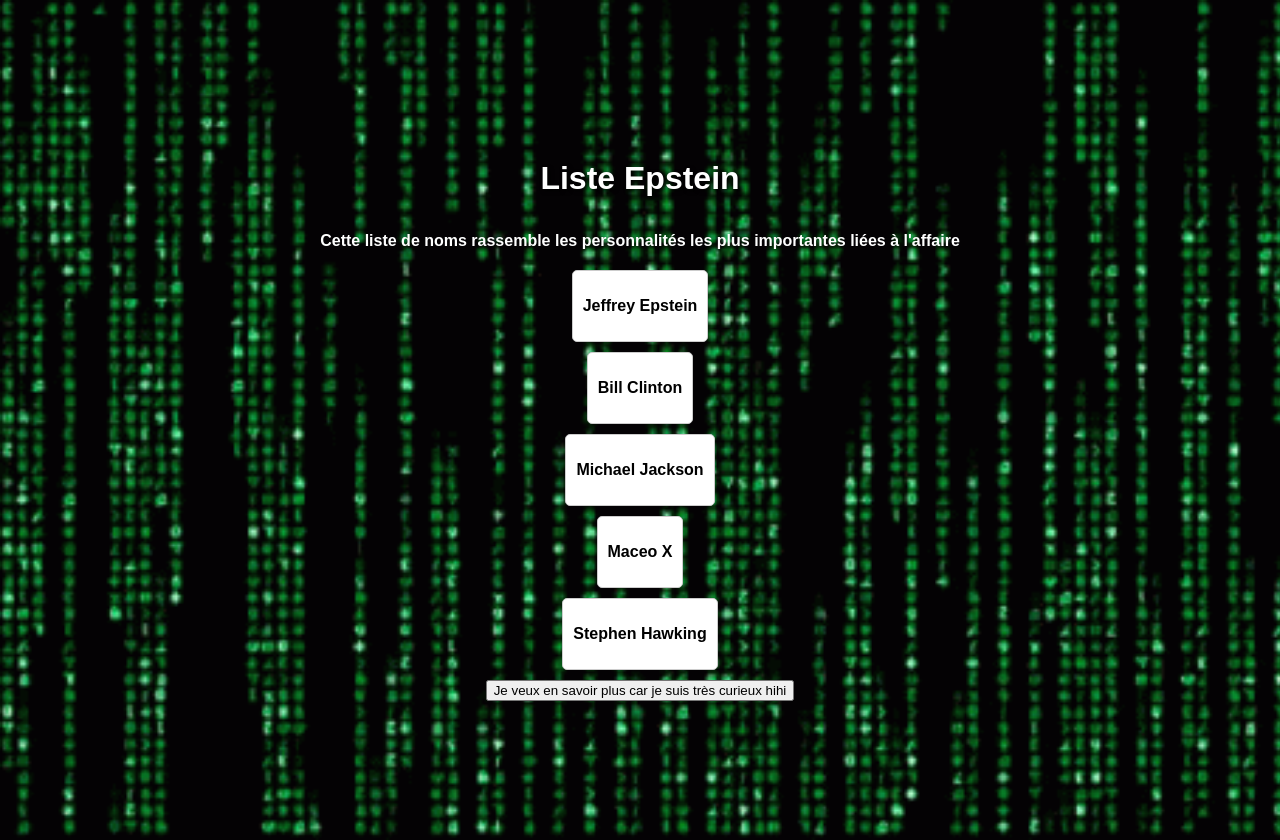
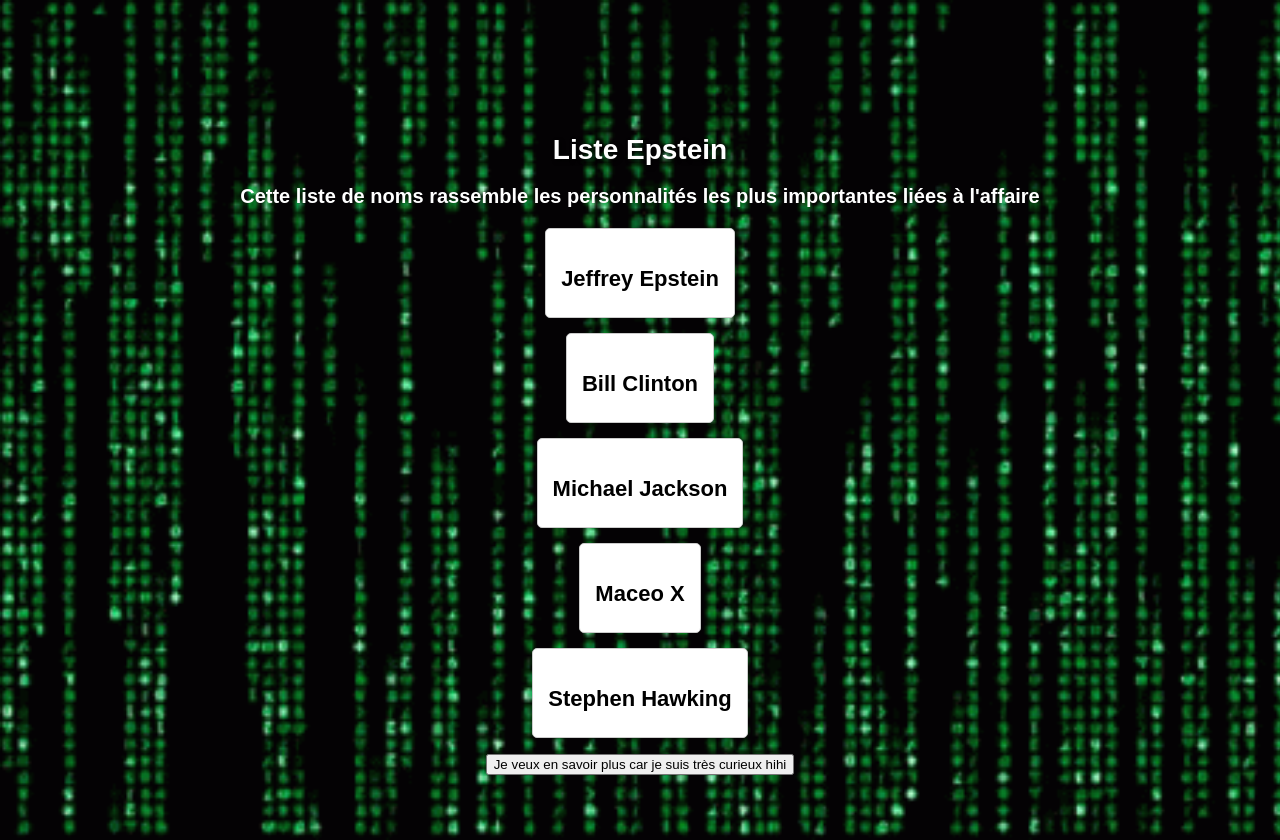
Before and after one commit to aikiswag/aikiswag.github.io, a plain HTML site: page liste.html in a window 1280 px wide. Drawn offline with Linux system fonts and the light colour scheme.

Commit message:
Update liste.html

```diff
--- a/liste.html
+++ b/liste.html
@@ -15,14 +15,20 @@
       align-items: center;
       justify-content: center;
       height: 100vh;
+      font-size: 18px; /* Augmenter la taille du texte principal */
+    }
+    .title-container {
+      margin-top: 50px;
+      text-align: center;
     }
     h1 {
       text-align: center;
+      text-shadow: 2px 2px 4px #000;
+      font-size: 28px; /* Augmenter la taille du titre */
       color: #fff;
-      text-shadow: 2px 2px 4px #000;
     }
     h2 {
-      font-size: 16px;
+      font-size: 20px; /* Augmenter la taille du sous-titre */
       text-align: center;
       margin-bottom: 20px;
       color: #fff;
@@ -30,20 +36,24 @@
     .personne {
       border: 1px solid #ccc;
       border-radius: 5px;
-      padding: 10px;
-      margin-bottom: 10px;
+      padding: 15px; /* Augmenter l'espacement interne */
+      margin-bottom: 15px; /* Réduire l'espacement entre les capsules */
       background-color: #fff;
       transition: transform 0.3s ease-in-out;
-      max-width: 90%; /* Adjust the maximum width */
-      width: auto; /* Allow the width to adapt */
+      max-width: 90%; /* Ajuster la largeur maximale */
+      width: auto;
     }
     .nom {
       font-weight: bold;
       text-align: center;
+      cursor: pointer;
+      font-size: 22px; /* Augmenter la taille du nom */
+      margin-bottom: 10px; /* Ajuster l'espacement sous le nom */
     }
     .details {
       display: none;
       margin-top: 5px;
+      font-size: 16px; /* Augmenter la taille des détails */
     }
     .personne:hover .details {
       display: block;
@@ -77,9 +87,10 @@
   </script>
 </head>
 <body>
-
+<div class="title-container">
 <h1>Liste Epstein</h1>
 <h2>Cette liste de noms rassemble les personnalités les plus importantes liées à l'affaire</h2>
+</div>
 <div class="personne">
   <p class="nom">Jeffrey Epstein</p>
   <p class="details">Homme d’affaires et criminel sexuel américain. Propriétaire de l'Epstein Island.</p>
```
